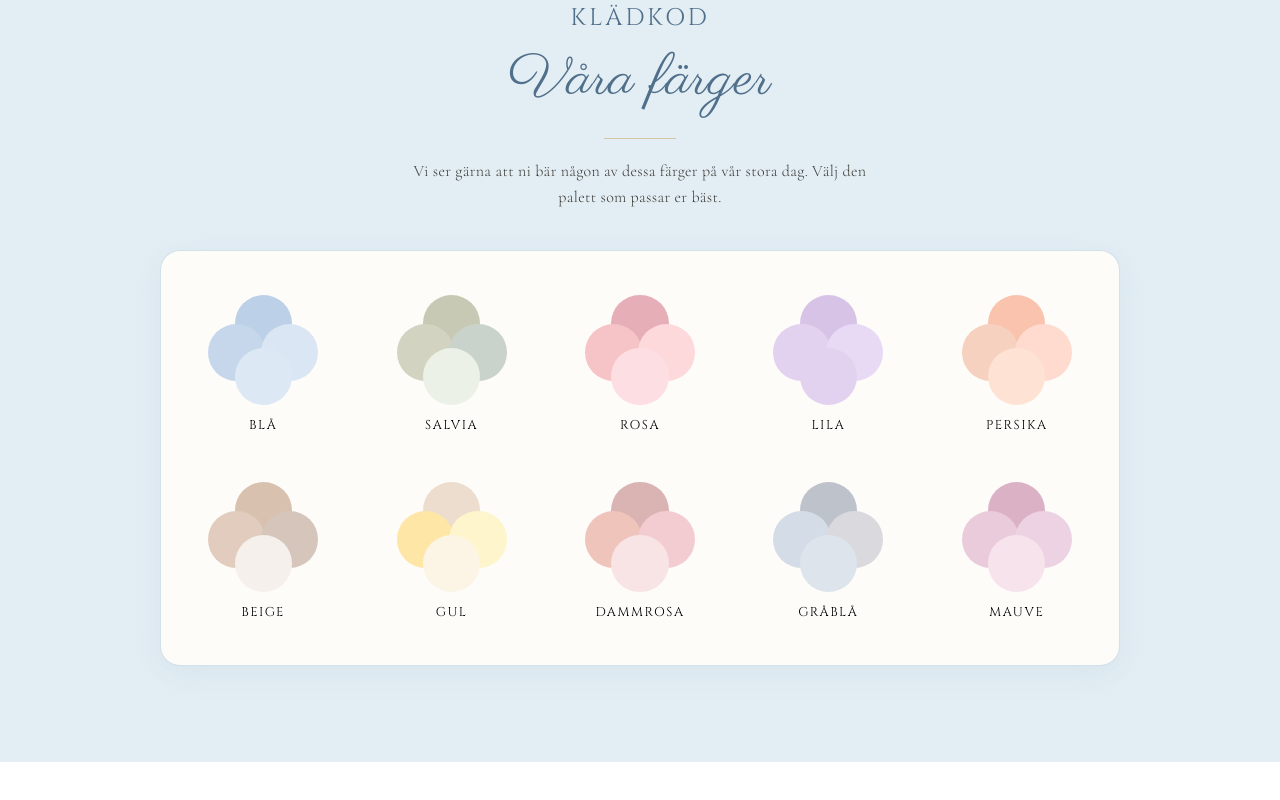
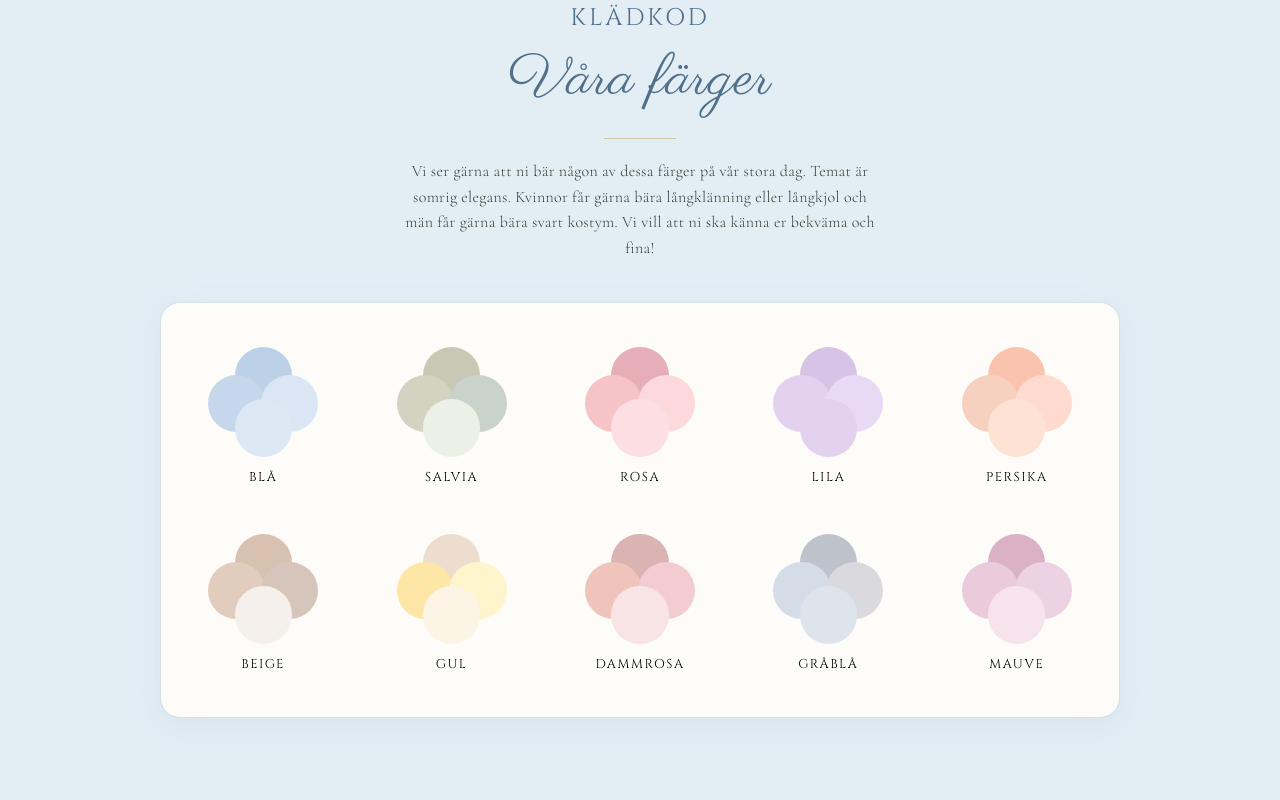
Before and after one commit to Augustlyden/nataliemarkus, a React (Vite) app in the folder frontend/: page /v1 in a window 1280 px wide. Shown: the part 3117-3917 px from the top of the page. Before the commit the page ends 3879 px from the top, so only its background shows below. Built offline with nearby package versions, Linux system fonts and the light colour scheme.

Commit message:
feat: update dress code description for color palette section

```diff
--- a/frontend/src/pages/HomePage.tsx
+++ b/frontend/src/pages/HomePage.tsx
@@ -76,7 +76,7 @@ const HomePage = ({ hero, plats }: Props) => {
           <div className={styles.colorsDivider} aria-hidden="true" />
           <p className={styles.colorsText}>
             Vi ser gärna att ni bär någon av dessa färger på vår stora dag.
-            Välj den palett som passar er bäst.
+            Temat är somrig elegans. Kvinnor får gärna bära långklänning eller långkjol och män får gärna bära svart kostym. Vi vill att ni ska känna er bekväma och fina!
           </p>
 
           <div className={styles.colorsCard}>
```
